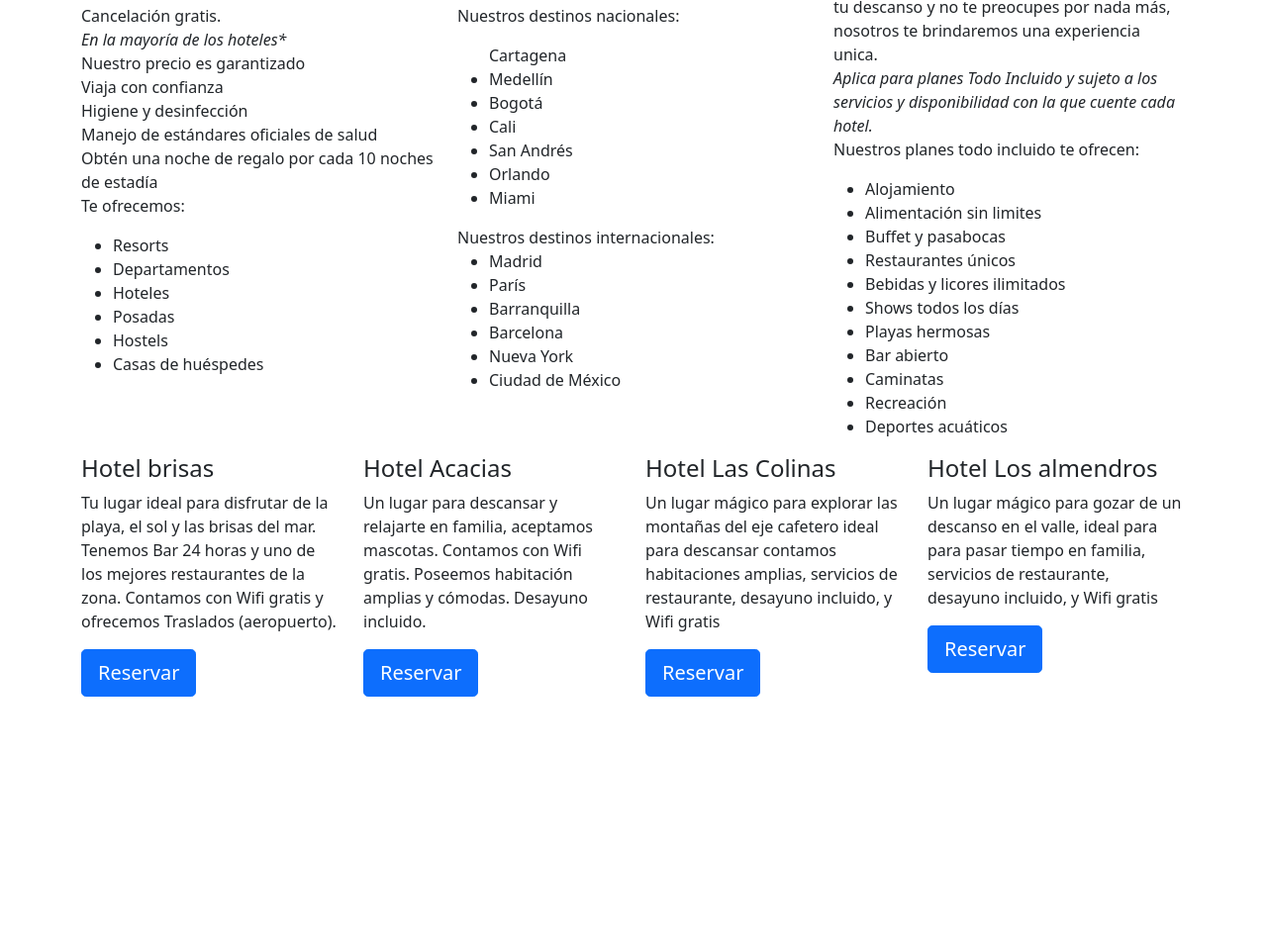
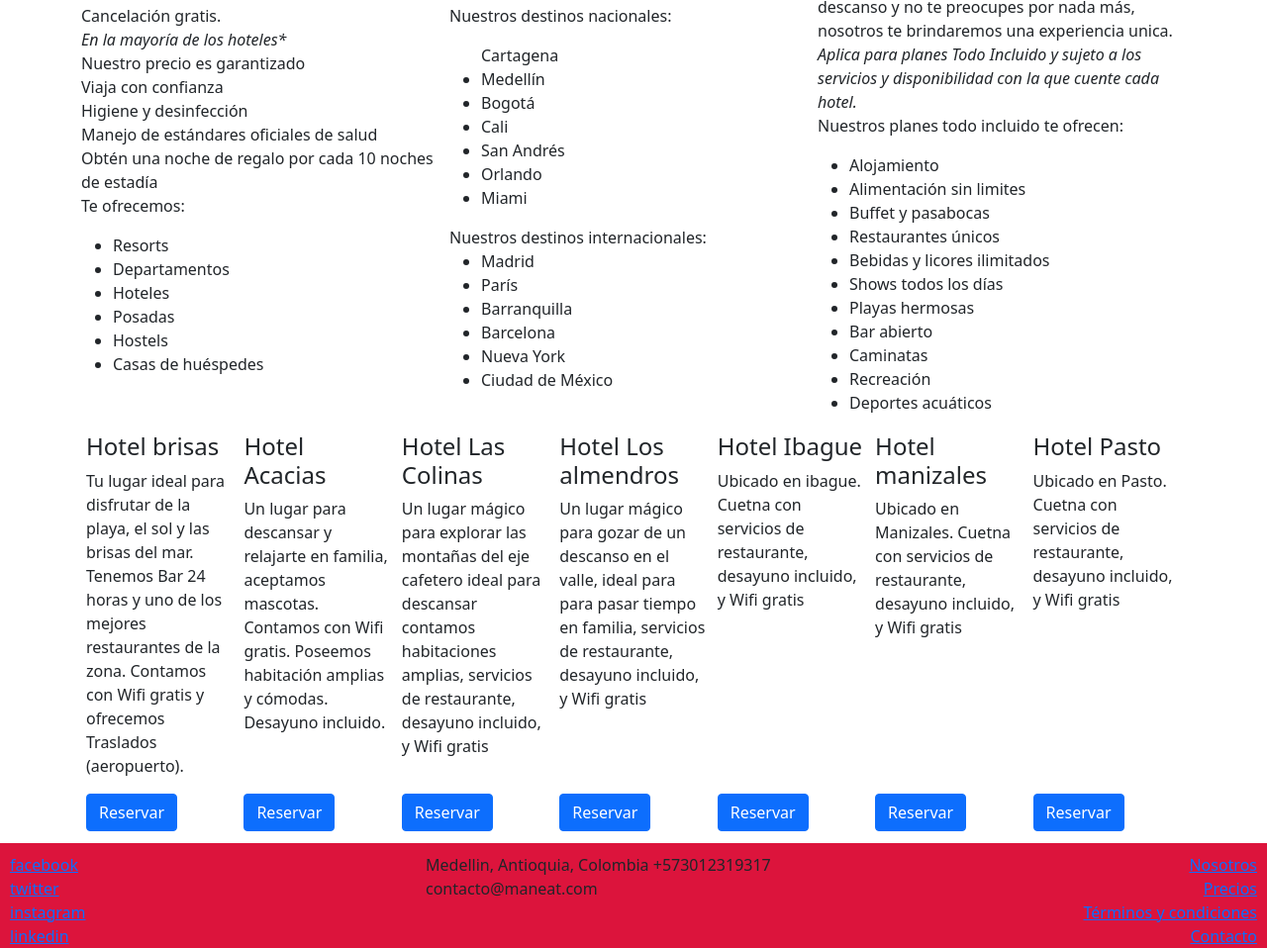
Before and after one commit to Karl464/Guia_de_hoteles, a website: page index.html in a window 1280 px wide. Shown: the part 162-1120 px from the top of the page at 99% size. Before the commit the page ends 866 px from the top, so only its background shows below. Drawn offline with nearby package versions, Linux system fonts and the light colour scheme.

Commit message:
agregamos footer y estilos con flex

```diff
--- /dev/null
+++ b/css/main.css
@@ -0,0 +1,20 @@
+.jumbotron{
+    background-color:crimson ;
+    color: black;
+}
+footer{
+    padding: 10px 10px 0 10px;
+    background-color: crimson;
+    margin-bottom: 0px;
+    margin-top: 10px;
+}
+.card-hotel{
+    flex: 1 150px;
+    padding: 2px 5px 2px 5px;
+}
+.btn-reserva{
+/*    width: 100%;
+    position: absolute;
+    left: 0;
+    bottom: 0;*/
+}
--- a/index.html
+++ b/index.html
@@ -10,6 +10,7 @@
   <!--    <link href="https://cdn.jsdelivr.net/npm/bootstrap@5.0.2/dist/css/bootstrap.min.css" rel="stylesheet" integrity="sha384-EVSTQN3/azprG1Anm3QDgpJLIm9Nao0Yz1ztcQTwFspd3yD65VohhpuuCOmLASjC" crossorigin="anonymous">
  -->
   <link href="node_modules/bootstrap/dist/css/bootstrap.min.css" rel="stylesheet">
+  <link rel="stylesheet" href="css/main.css">
 
   <title>Guia de hoteles Maneat</title>
 </head>
@@ -17,17 +18,11 @@
 <body>
   <div class="jumbotron">
     <h1 class="display-4">Hoteles Maneat</h1>
-    <!-- <hr class="my-4">
-   // <p>It uses utility classes for typography and spacing to space content out within the larger container.</p>
-   // <p class="lead">
-      <a class="btn btn-primary btn-lg" href="#" role="button">Learn more</a>
-    </p>
   </div>
-    <p class="lead">This is a simple hero unit, a simple jumbotron-style component for calling extra attention to
-      featured content or information.</p>
-      -->
+
   <div class="container">
-      <div class="row">
+    <div class="d-flex">
+      <!-- "row"> -->
       <div class="col-sm-4">
         <p>
         <h3>Porque reservar con nosotros</h3>
@@ -102,35 +97,104 @@
         </ul>
       </div>
     </div>
-
-      <div class="row">
-        <div class="col-sm-3">
+    <div class="d-flex flex-wrap flex-row">
+      <div class="card-hotel d-flex flex-column justify-content-between">
+        <div>
           <h4>Hotel brisas</h4>
           <p>Tu lugar ideal para disfrutar de la playa, el sol y las brisas del mar. Tenemos Bar 24 horas y uno de los
             mejores restaurantes de la zona. Contamos con Wifi gratis y ofrecemos Traslados (aeropuerto).</p>
-          <a class="btn btn-primary btn-lg" href="#" role="button">Reservar</a>
         </div>
-        <div class="col-sm-3">
+        <div>
+          <a class="btn btn-primary btn-reserva" href="#" role="button">Reservar</a>
+        </div>
+
+      </div>
+      <div class="card-hotel d-flex flex-column justify-content-between">
+        <div>
           <h4>Hotel Acacias</h4>
           <p> Un lugar para descansar y relajarte en familia, aceptamos mascotas. Contamos con Wifi gratis. Poseemos
             habitación amplias y cómodas. Desayuno incluido. </p>
-          <a class="btn btn-primary btn-lg" href="#" role="button">Reservar</a>
         </div>
-        <div class="col-sm-3">
+        <div>
+          <a class="btn btn-primary btn-reserva" href="#" role="button">Reservar</a>
+        </div>
+      </div>
+      <div class="card-hotel d-flex flex-column justify-content-between">
+        <div>
           <h4>Hotel Las Colinas</h4>
           <p>Un lugar mágico para explorar las montañas del eje cafetero ideal para descansar contamos habitaciones
             amplias, servicios de restaurante, desayuno incluido, y Wifi gratis</p>
-          <a class="btn btn-primary btn-lg" href="#" role="button">Reservar</a>
         </div>
-        <div class="col-sm-3">
+
+        <div>
+          <a class="btn btn-primary btn-reserva" href="#" role="button">Reservar</a>
+        </div>
+      </div>
+      <div class="card-hotel d-flex flex-column justify-content-between">
+        <div>
           <h4>Hotel Los almendros</h4>
           <p>Un lugar mágico para gozar de un descanso en el valle, ideal para para pasar tiempo en familia,
             servicios de restaurante, desayuno incluido, y Wifi gratis</p>
-          <a class="btn btn-primary btn-lg" href="#" role="button">Reservar</a>
+        </div>
+        <div>
+          <a class="btn btn-primary btn-reserva" href="#" role="button">Reservar</a>
+        </div>
+      </div>
+      <div class="card-hotel d-flex flex-column justify-content-between">
+        <div>
+          <h4>Hotel Ibague</h4>
+          <p>Ubicado en ibague. Cuetna con servicios de restaurante, desayuno incluido, y Wifi gratis</p>
+        </div>
+        <div>
+          <a class="btn btn-primary btn-reserva" href="#" role="button">Reservar</a>
+        </div>
+      </div>
+      <div class="card-hotel  d-flex flex-column justify-content-between">
+        <div>
+          <h4>Hotel manizales</h4>
+          <p>Ubicado en Manizales. Cuetna con servicios de restaurante, desayuno incluido, y Wifi gratis</p>
+        </div>
+        <div>
+          <a class="btn btn-primary btn-reserva" href="#" role="button">Reservar</a>
+        </div>
+
+      </div>
+      <div class="card-hotel d-flex flex-column justify-content-between">
+        <div>
+          <h4>Hotel Pasto</h4>
+          <p>Ubicado en Pasto. Cuetna con servicios de restaurante, desayuno incluido, y Wifi gratis</p>
+        </div>
+        <div>
+          <a class="btn btn-primary btn-reserva" href="#" role="button">Reservar</a>
+        </div>
       </div>
     </div>
   </div>
 
+
+  <footer>
+    <div class="d-flex flex-row">
+      <div class="col-sm-4 d-flex flex-column">
+        <a href="https://www.facebook.com/">facebook</a>
+        <a href="https://twitter.com/">twitter</a>
+        <a href="https://www.instagram.com">instagram</a>
+        <a href="https://www.linkedin.com/">linkedin</a>
+      </div>
+      <div>
+        <address>
+          Medellin, Antioquia, Colombia
+          +573012319317
+          contacto@maneat.com
+        </address>
+      </div>
+      <div class="col-sm-4 d-flex flex-column align-items-end">
+        <a href="https://www.facebook.com/">Nosotros</a>
+        <a href="https://twitter.com/">Precios</a>
+        <a href="https://www.instagram.com">Términos y condiciones</a>
+        <a href="https://www.linkedin.com/">Contacto</a>
+      </div>
+    </div>
+  </footer>
   <!-- Option 2: Separate Popper and Bootstrap JS -->
 
   <script src="node_modules/bootstrap/dist/css/bootstrap.min.css"></script>
```
Lines whose indentation alone changed are shown as unchanged.
